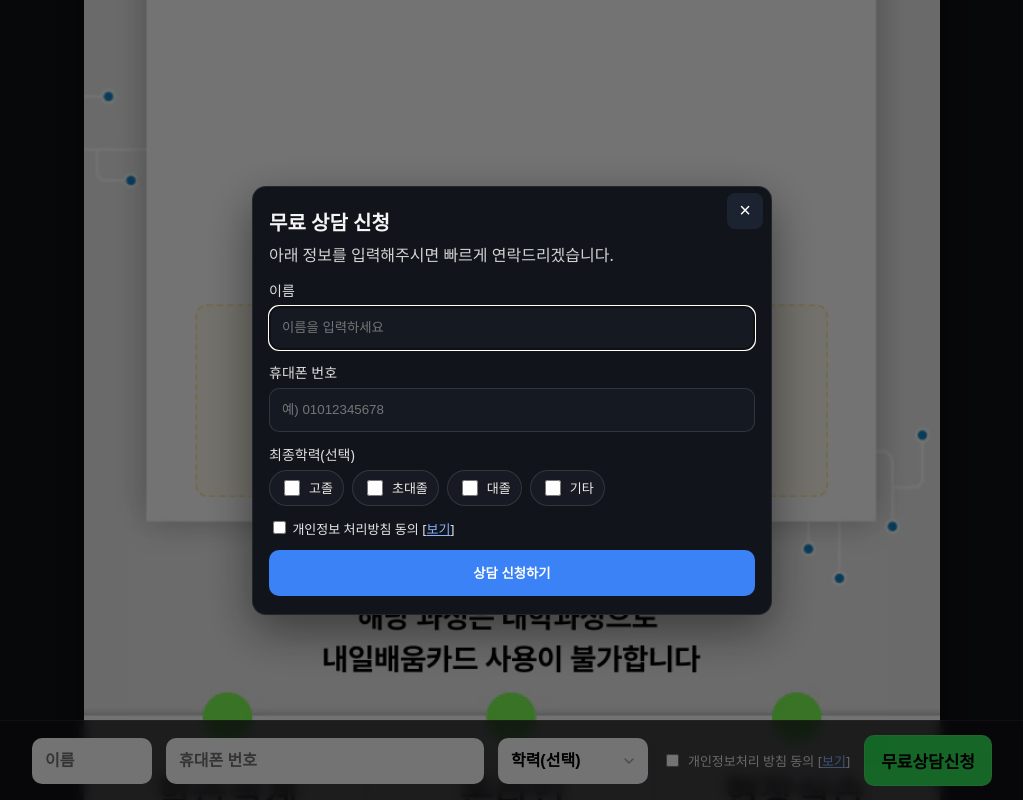
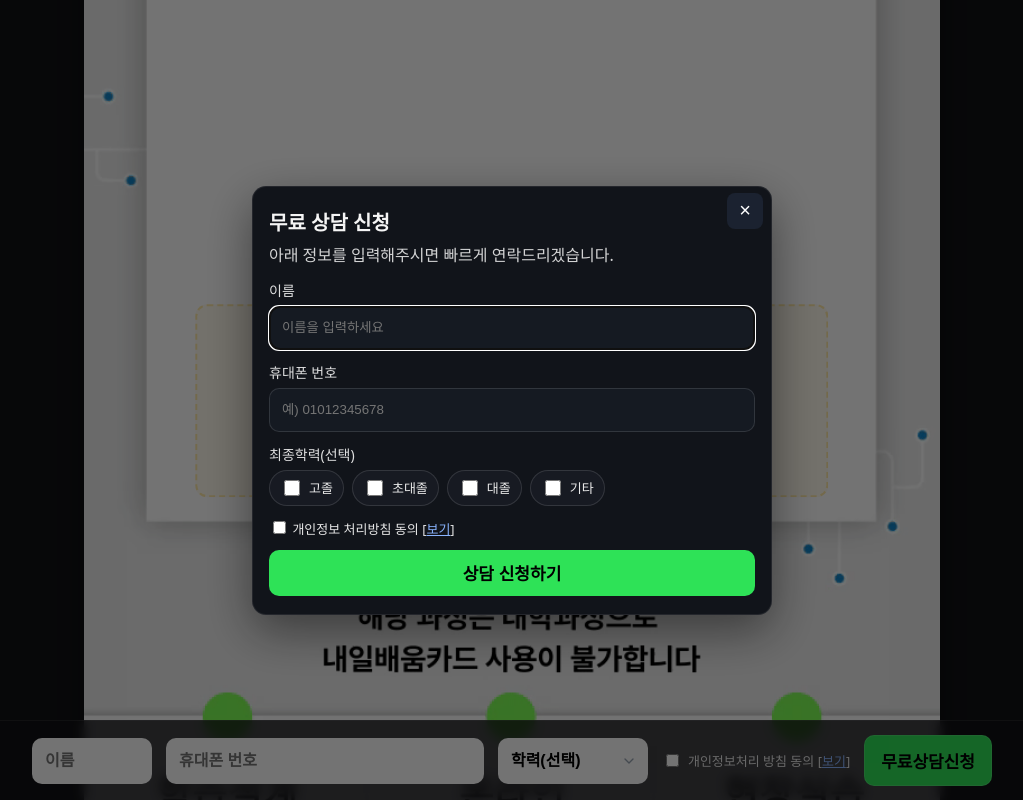
Before and after one commit to csw10141/SocialWorker, a plain HTML site: page index.html in a window 1280 px wide. Both pictures are taken after a click on the button "무료상담 신청 영역". Shown: the part 4095-4895 px from the top of the page, without its empty margins (128-1151 px from the left). Drawn offline with Linux system fonts and the light colour scheme.

Commit message:
Add files via upload

```diff
--- a/styles.css
+++ b/styles.css
@@ -206,14 +206,15 @@ body {
 }
 .primary-btn {
   height: 46px;
-  background: #3b82f6;
-  color: #fff;
+  background: #2ee257;
+  color: #000;
   border: none;
   border-radius: 10px;
-  font-weight: 700;
+  font-weight: 600;
+  font-size:17px;
   cursor: pointer;
 }
-.primary-btn:hover { background: #2f6bd1; }
+.primary-btn:hover { background: #252b39; }
 
 .sr-only {
   position: absolute;
```
